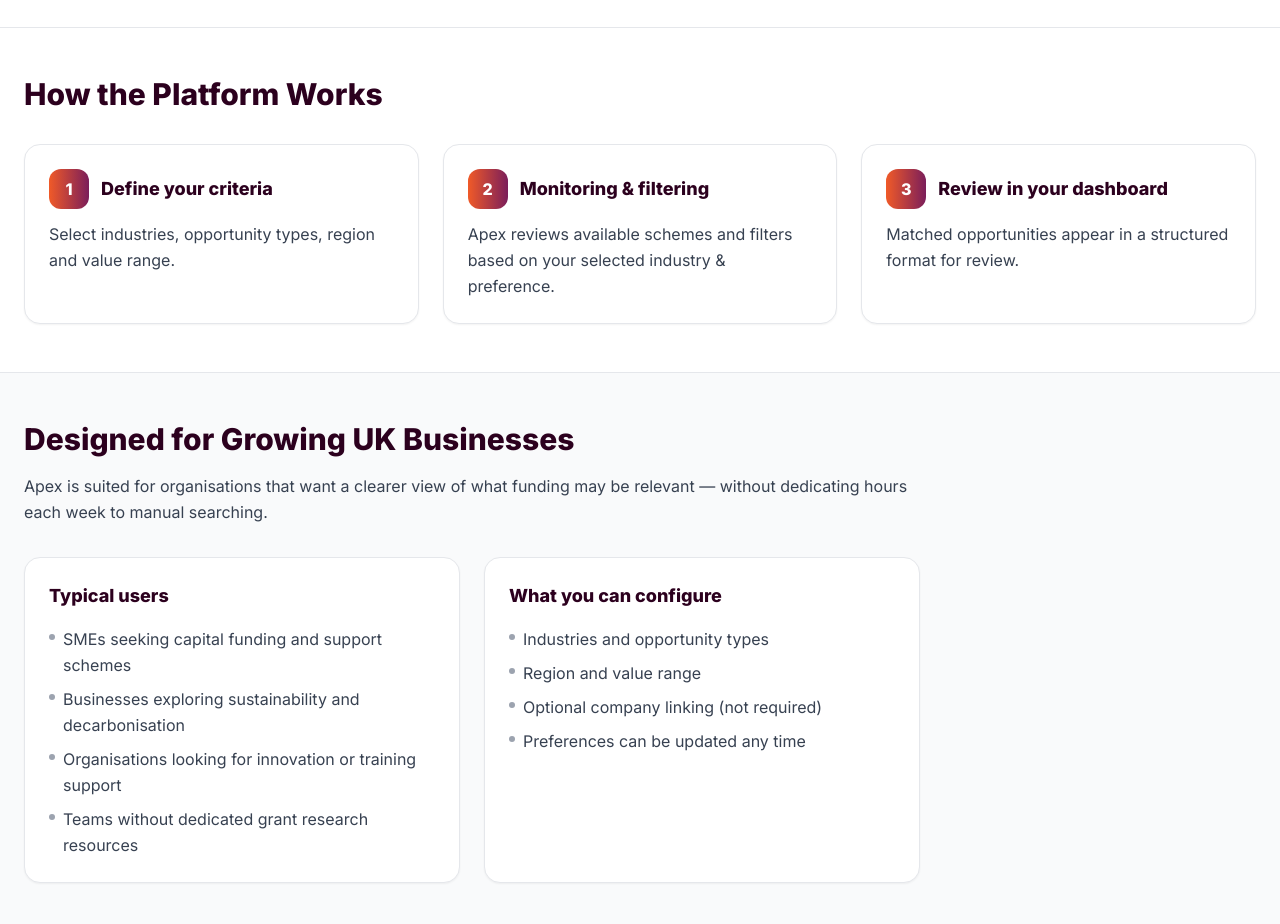
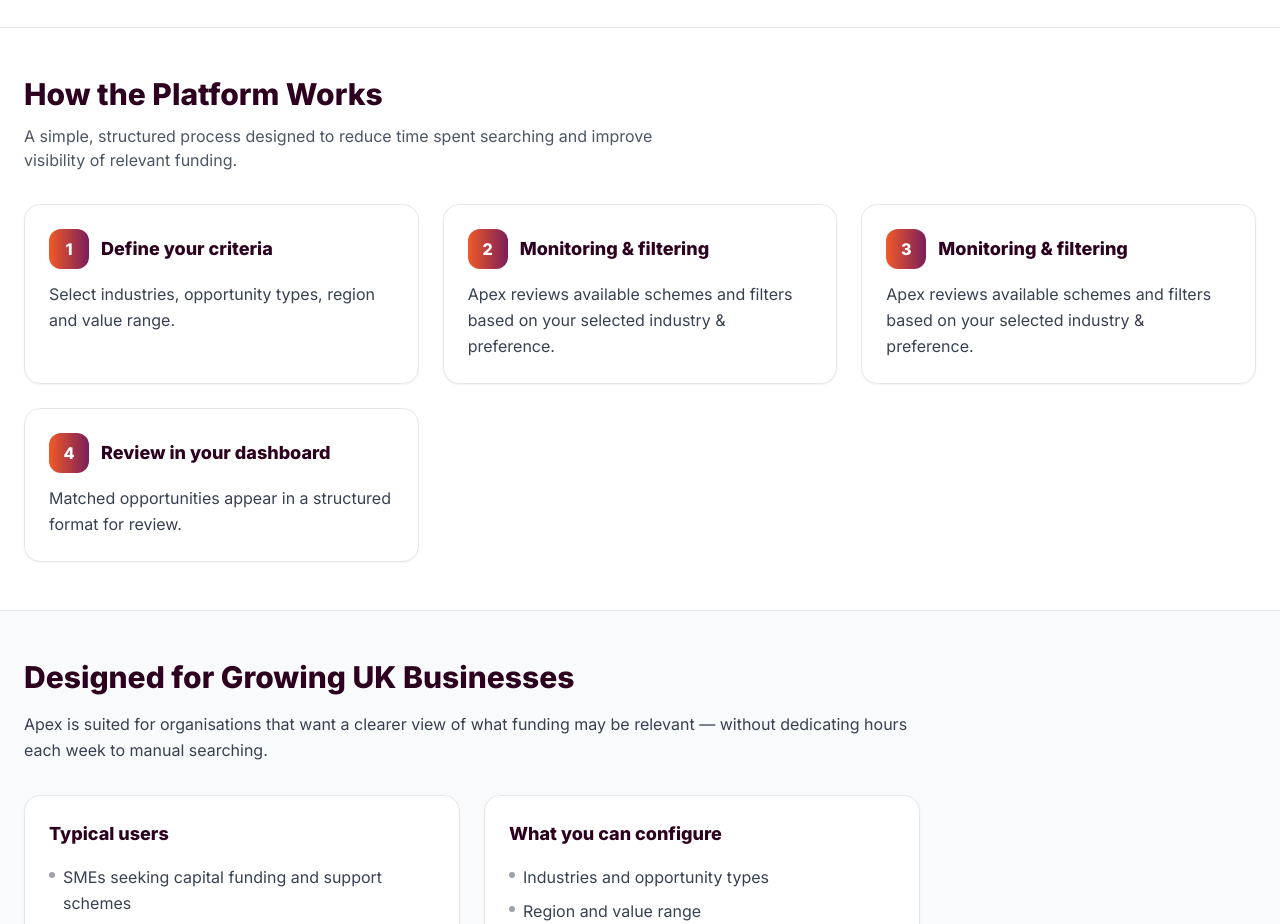
Before and after one commit to J-J-Day/apex-portal, a Next.js app: page /landing in a window 1280 px wide. Shown: the part 1200-2124 px from the top of the page. Built offline with nearby package versions, Linux system fonts and the light colour scheme.

Commit message:
Update page.tsx

```diff
--- a/app/landing/page.tsx
+++ b/app/landing/page.tsx
@@ -175,6 +175,10 @@
             How the Platform Works
           </h2>
 
+<p className="text-gray-600 mt-3 max-w-2xl">
+  A simple, structured process designed to reduce time spent searching and improve visibility of relevant funding.
+</p>
+
           <div className="mt-8 grid md:grid-cols-3 gap-6">
             <StepCard
               step="1"
@@ -185,9 +189,14 @@
               step="2"
               title="Monitoring & filtering"
               text="Apex reviews available schemes and filters based on your selected industry & preference."
+              />
+            <StepCard
+              step="3"
+              title="Monitoring & filtering"
+              text="Apex reviews available schemes and filters based on your selected industry & preference."
             />
             <StepCard
-              step="3"
+              step="4"
               title="Review in your dashboard"
               text="Matched opportunities appear in a structured format for review."
             />
```
